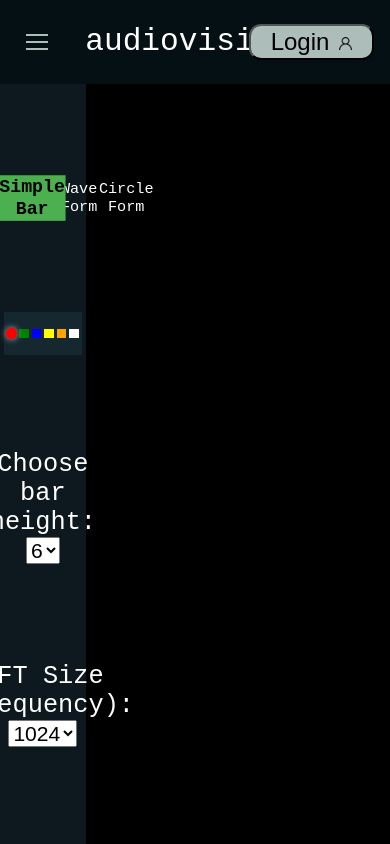
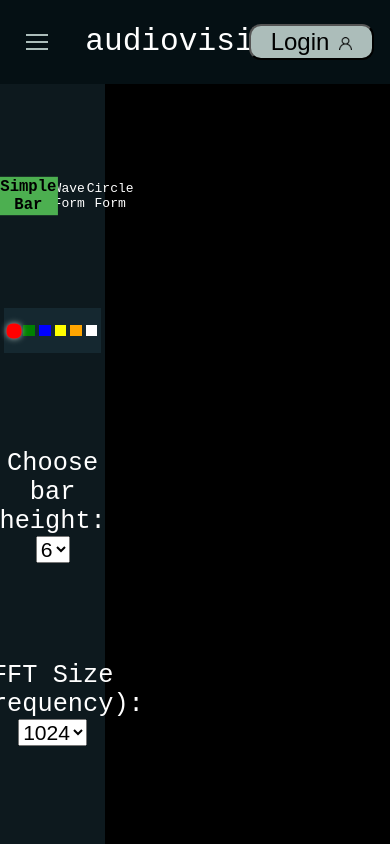
Before and after one commit to poke8014/CS161, a React (Create React App) app in the folder dev/: page /visualization in a window 390 px wide. Both pictures are taken after a click on the element 36 px from the left and 41 px from the top of the page. Built offline with nearby package versions, Linux system fonts and the light colour scheme; no server answers.

Commit message:
Fixed size units for responsiveness

```diff
--- a/dev/src/components/SketchMenu/SketchMenu.css
+++ b/dev/src/components/SketchMenu/SketchMenu.css
@@ -1,7 +1,7 @@
 menu{
     background-color: #0D191E;
     color: white;
-    width: 20%;
+    width: 25%;
     height: auto;
     margin: 0;
     padding: 0 1%;
@@ -24,10 +24,10 @@ menu{
 .visualization-selector p{
     /* background-color: green; */
     justify-content: space-between;
-    /* flex: 1; */
+    flex: 1;
     padding: 1%;
     margin: 0;
-    font-size: 1.8vh;
+    font-size: 1rem;
 }
 
 .visualization-selector p:hover{
```
